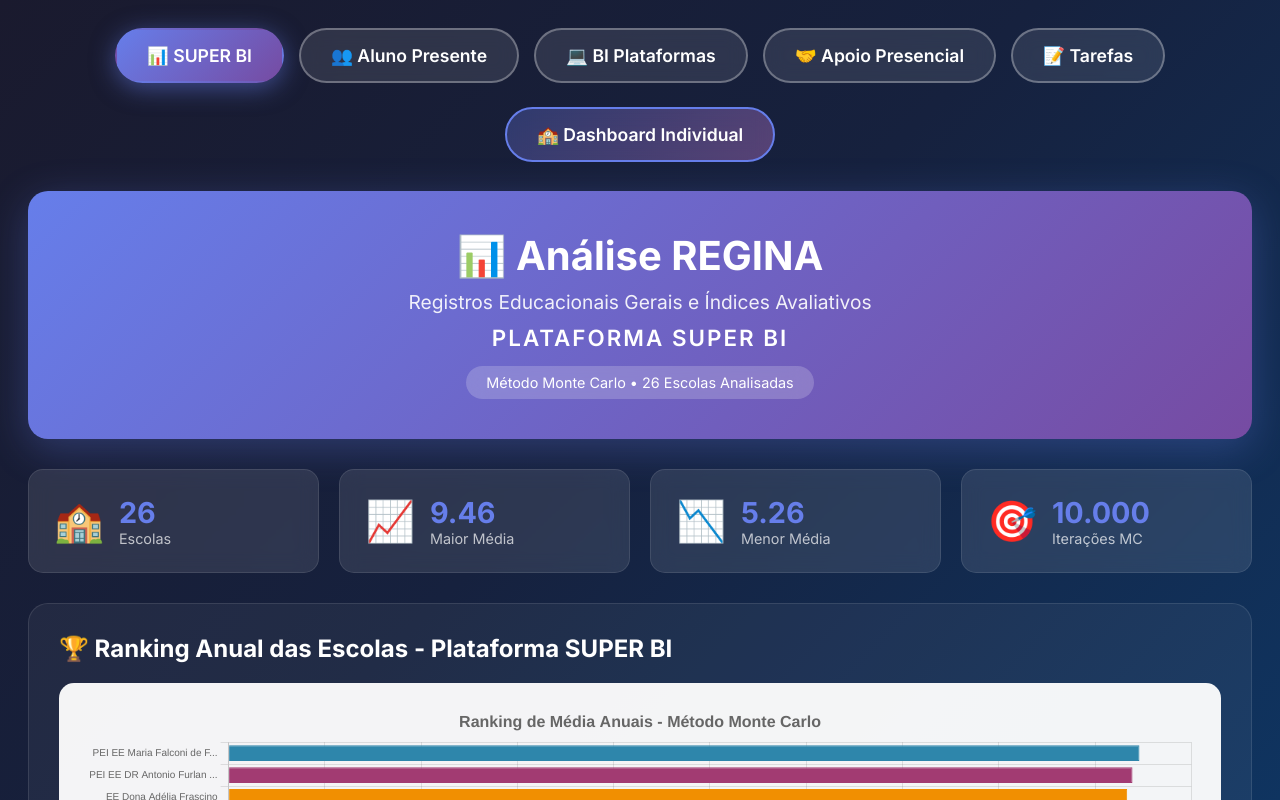
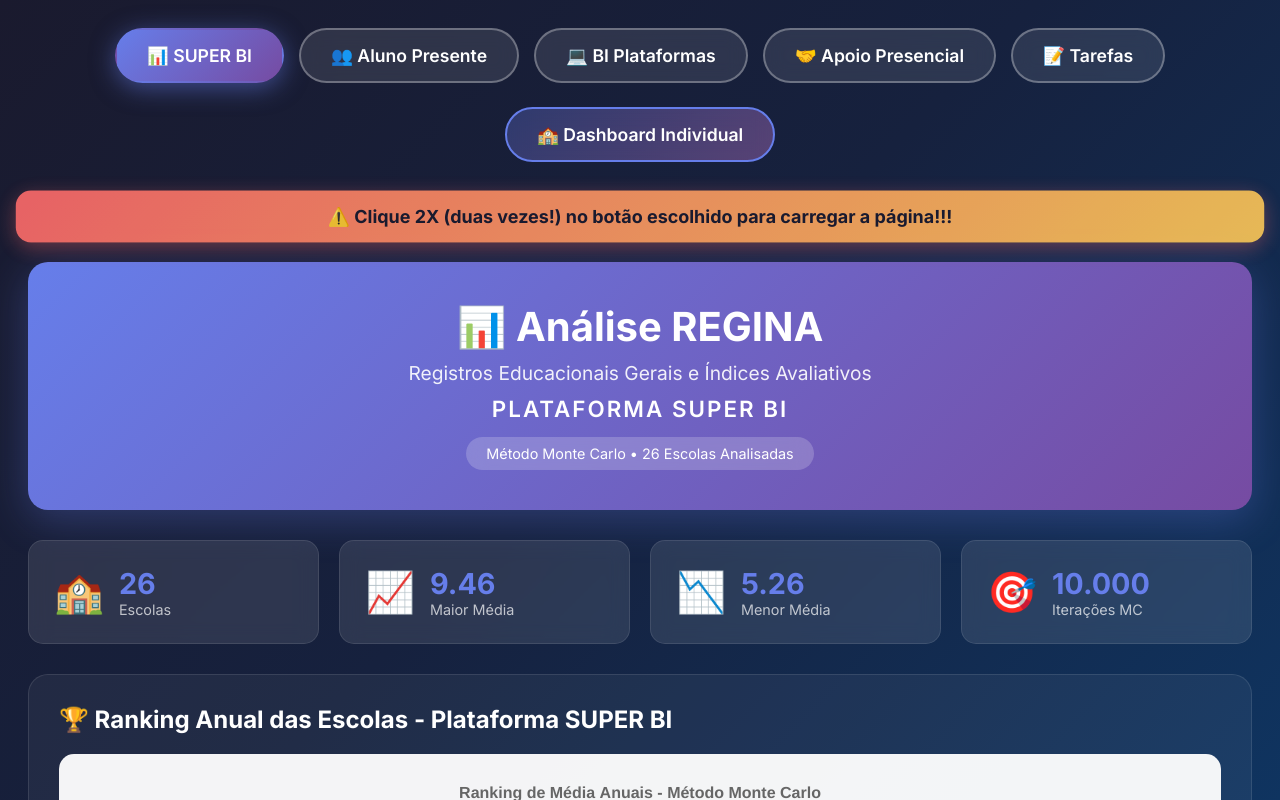
Before and after one commit to dansfisica85/REGINA---ANUAL, a Svelte app in the folder regina-site/: page / in a window 1280 px wide. Shown: the top 800 px of the page. Built offline with nearby package versions, Linux system fonts and the light colour scheme.

Commit message:
feat: adiciona aviso de duplo clique e informações do criador no rodapé

```diff
--- a/regina-site/src/App.svelte
+++ b/regina-site/src/App.svelte
@@ -636,6 +636,10 @@
       🏫 Dashboard Individual
     </button>
   </nav>
+
+  <div class="warning-notice">
+    ⚠️ Clique 2X (duas vezes!) no botão escolhido para carregar a página!!!
+  </div>
 
   <header class:page2={currentPage === 2} class:page3={currentPage === 3} class:page4={currentPage === 4} class:page5={currentPage === 5} class:page6={currentPage === 6}>
     <div class="header-content">
@@ -1065,6 +1069,11 @@
   <footer>
     <p>© 2025 Análise REGINA - Desenvolvido com Svelte + Chart.js + Monte Carlo</p>
     <p class="footer-note">Dados processados com {calculationResults.length > 0 ? '10.000' : '0'} iterações de simulação por escola</p>
+    <div class="creator-info">
+      <p class="creator-name">👨‍🏫 Criado por: Profº Davi Antonino Nunes da Silva</p>
+      <p class="creator-contact">📧 E-mails: davi.silva@educacao.sp.gov.br | professordavi85@gmail.com</p>
+      <p class="creator-contact">📱 WhatsApp: (16) 99260-4315</p>
+    </div>
   </footer>
 </main>
 
@@ -1574,6 +1583,45 @@
     box-shadow: 0 5px 25px rgba(102, 126, 234, 0.5);
   }
 
+  /* Aviso de duplo clique */
+  .warning-notice {
+    text-align: center;
+    padding: 15px 20px;
+    margin-bottom: 20px;
+    background: linear-gradient(135deg, #ff6b6b 0%, #feca57 100%);
+    border-radius: 15px;
+    font-weight: 700;
+    font-size: 1.1rem;
+    color: #1a1a2e;
+    animation: pulse 2s infinite;
+    box-shadow: 0 5px 20px rgba(255, 107, 107, 0.4);
+  }
+
+  @keyframes pulse {
+    0%, 100% { transform: scale(1); opacity: 1; }
+    50% { transform: scale(1.02); opacity: 0.9; }
+  }
+
+  /* Credenciais do criador */
+  .creator-info {
+    margin-top: 20px;
+    padding-top: 20px;
+    border-top: 1px solid rgba(255, 255, 255, 0.2);
+  }
+
+  .creator-name {
+    font-size: 1.1rem;
+    font-weight: 600;
+    color: #667eea;
+    margin-bottom: 8px;
+  }
+
+  .creator-contact {
+    font-size: 0.9rem;
+    opacity: 0.9;
+    margin: 5px 0;
+  }
+
   /* Dashboard Individual - Página 6 */
   .dashboard-section {
     background: rgba(255, 255, 255, 0.05);
```
Also changed, not shown: 1 other file (tests, documents, lock files or other folders).
